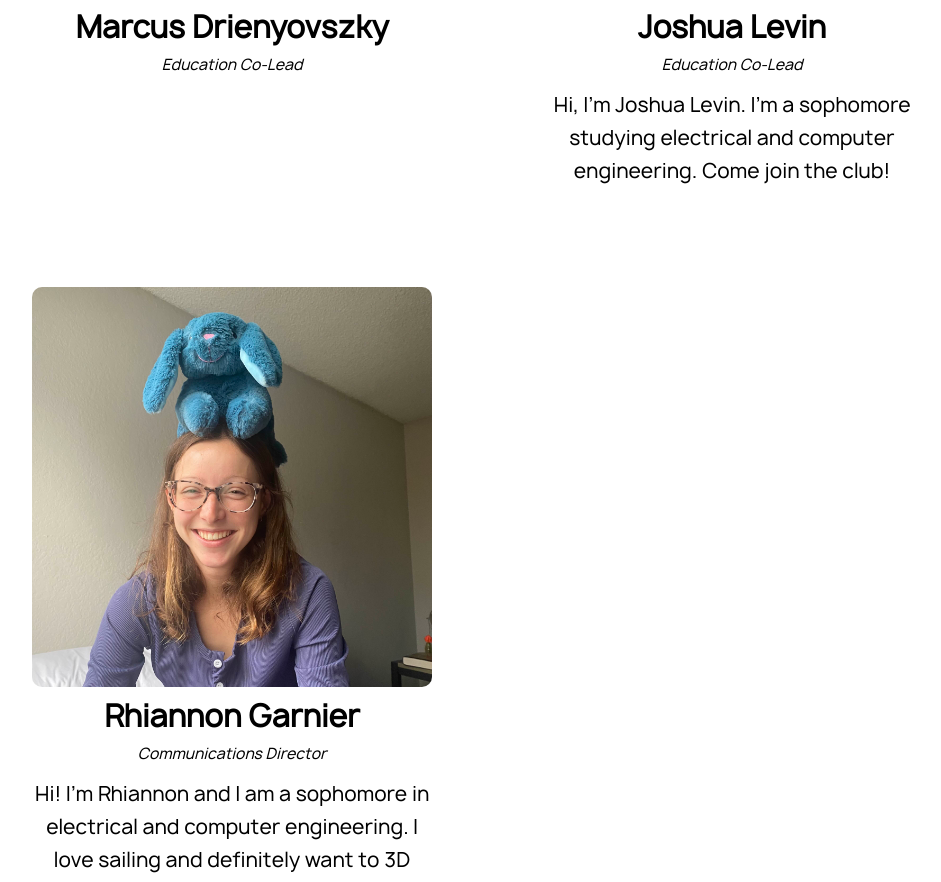
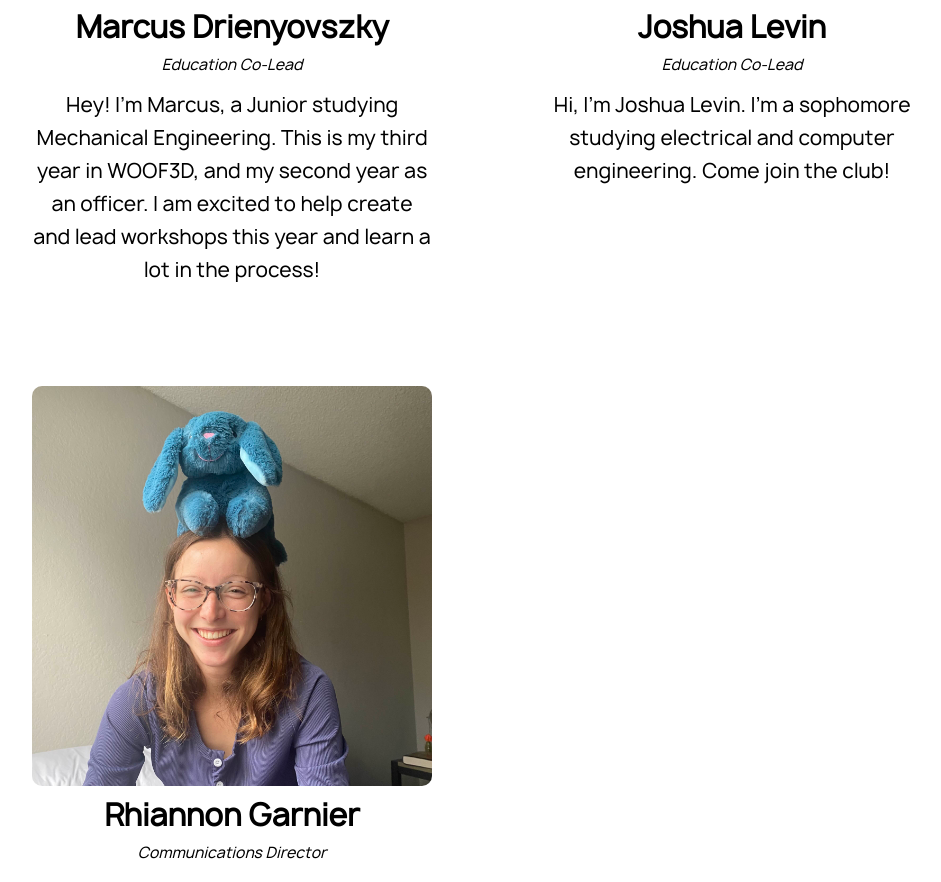
Before and after one commit to woof3dUW/WOOF3D-Website, a React (Create React App) app: page /officers in a window 1280 px wide. Shown: the part 3312-4194 px from the top of the page, without its empty margins (158-1099 px from the left). Built offline with nearby package versions, Linux system fonts and the light colour scheme.

Commit message:
Added officer bio

```diff
--- a/src/pages/OfficersPage.js
+++ b/src/pages/OfficersPage.js
@@ -47,7 +47,9 @@ export const OfficersPage = () => {
             and I am interested in working with medical devices, manufacturing, and innovation. I enjoy the process and potential of 3D printing, as the options are limitless.`
         },
         {
-            name: "Marcus Drienyovszky", role: "Education Co-Lead", picture: marcus, bio: ``
+            name: "Marcus Drienyovszky", role: "Education Co-Lead", picture: marcus, bio: `Hey! I'm Marcus, a Junior studying Mechanical Engineering. This is my third year in WOOF3D,
+            and my second year as an officer. I am excited to help create and lead workshops this year and learn a lot in the process!
+`
         },
         {
             name: "Joshua Levin", role: "Education Co-Lead", picture: joshua, bio: `Hi, I'm Joshua Levin. I'm a sophomore studying electrical and computer engineering.
```
